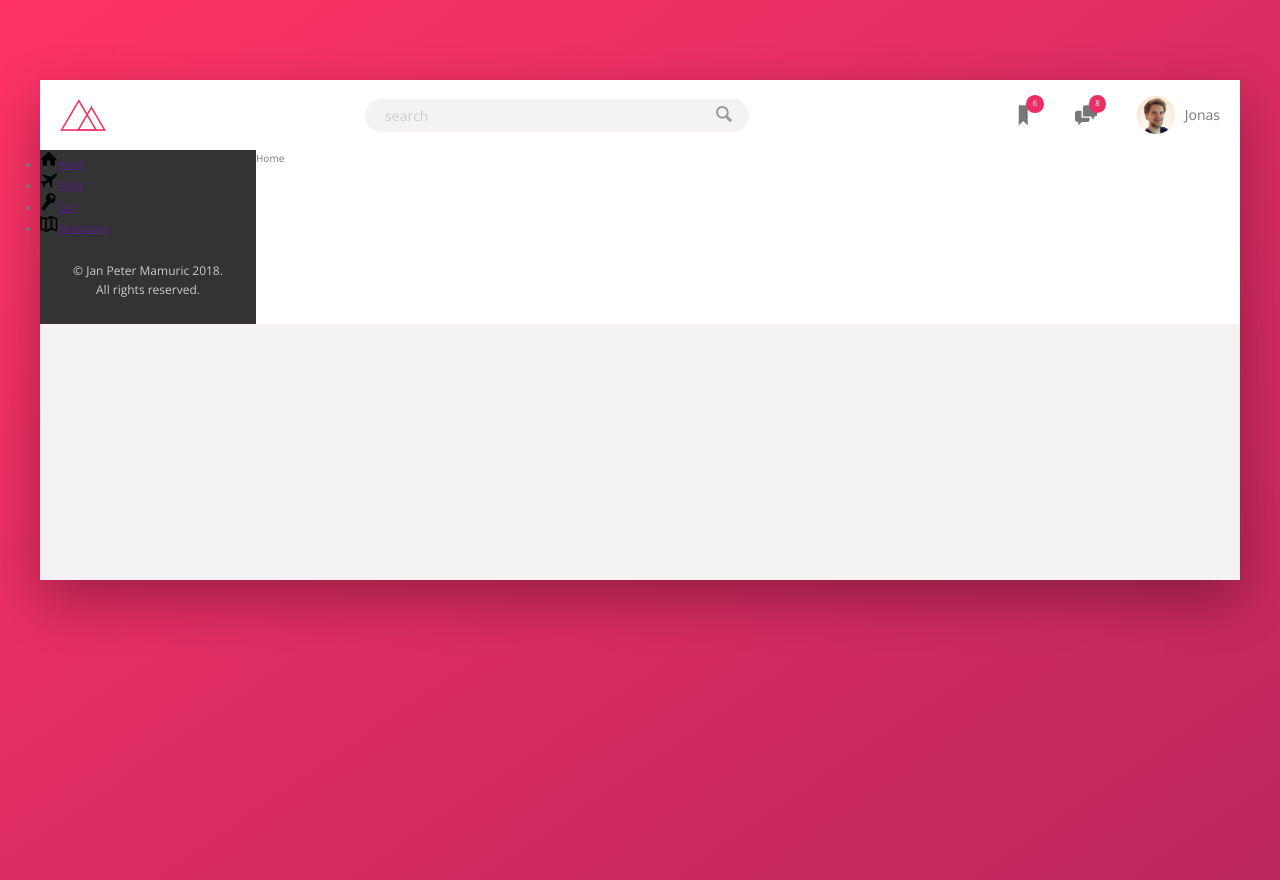
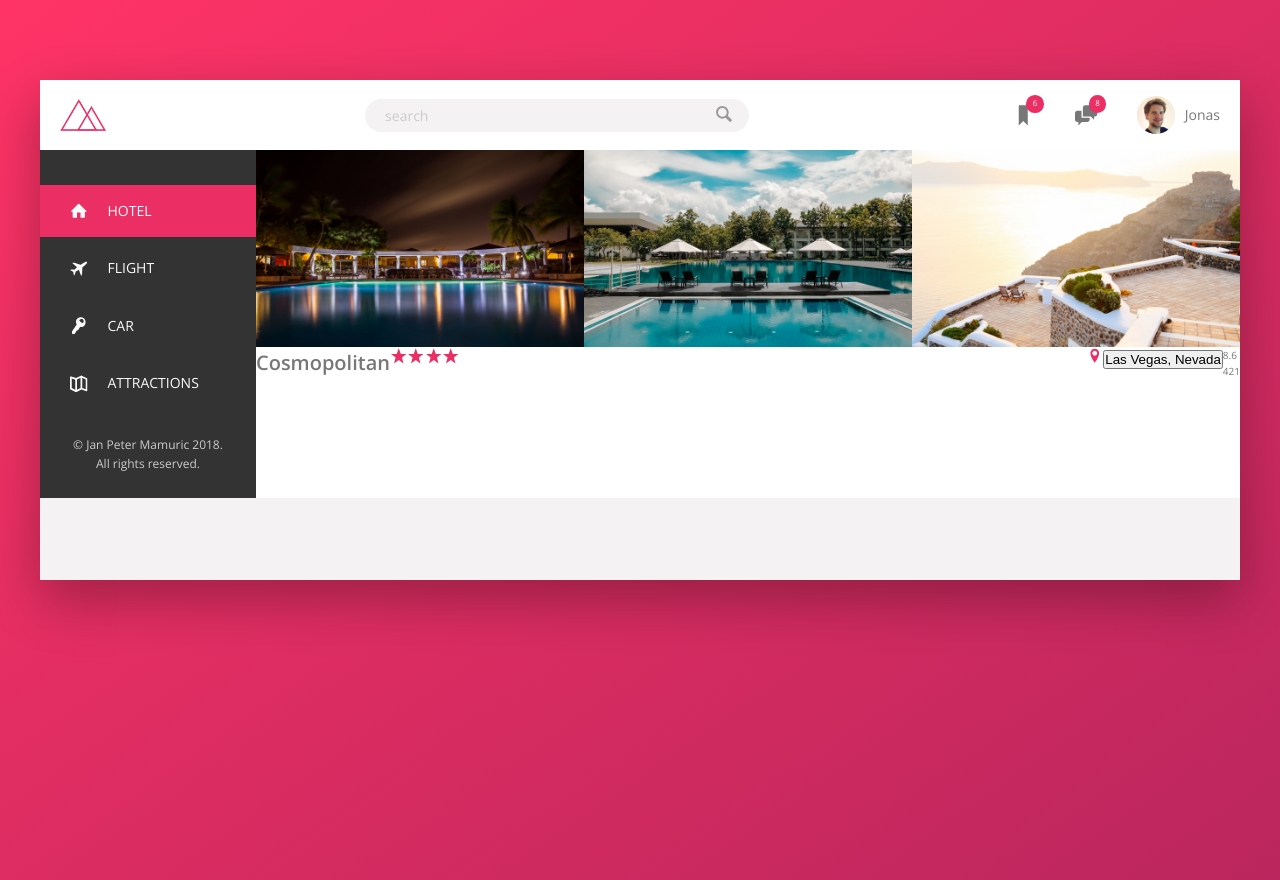
Before and after one commit to jpmamuric/FairFare, a React (Create React App) app: page / in a window 1280 px wide. Built offline with nearby package versions, Linux system fonts and the light colour scheme.

Commit message:
added sidenav , started main component

```diff
--- a/src/assets/sass/components/_icons.scss
+++ b/src/assets/sass/components/_icons.scss
@@ -20,4 +20,14 @@
 .map__icon {
   width: 1.75rem;
   height: 1.75rem;
+  margin-right: 2rem;
+  // fill: currentColor, color of parent element.
+  fill: var(--color-grey-light-1);
 }
+
+.star__icon,
+.location-pin__icon  {
+  width: 1.75rem;
+  height: 1.75rem;
+  fill: var(--color-primary);
+}
--- a/src/assets/sass/layout/_home.scss
+++ b/src/assets/sass/layout/_home.scss
@@ -2,3 +2,42 @@
   flex: 1;
   background-color: var(--color-white);
 }
+
+.gallery {
+  display: flex;
+
+  &__img {
+    width: 100%;
+    display: block;
+  }
+}
+
+
+.overview {
+  display: flex;
+
+
+  &__heading {
+
+  }
+
+  &__stars {
+      flex: 1;
+  }
+
+  &__location {
+
+  }
+
+  &__rating {
+
+  }
+
+  &__rating-count{
+
+  }
+
+  &__rating-average {
+
+  }
+}
--- a/src/assets/sass/layout/_sidebar.scss
+++ b/src/assets/sass/layout/_sidebar.scss
@@ -8,12 +8,55 @@
 
 
 .sidebar-nav {
+  font-size: 1.4rem;
+  list-style: none;
+  margin-top:  3.5rem;
+
   &__item {
+    position: relative;
+    &:not(:last-child) {
+      margin-bottom: .5rem;
+    }
+  }
 
+  &__item::before {
+    content: "";
+    position: absolute;
+    top: 0;
+    left: 0;
+    height: 100%;
+    width: 3px;
+    background-color: var(--color-primary);
+    transform: scaleY(0);
+    transition: transform .2s,
+                width .4s cubic-bezier(1,0,0,1) .2s,
+                background-color .1s;
+  }
+
+  &__item:hover::before,
+  &__item--active::before {
+    transform: scaleY(1);
+    width: 100%;
+  }
+
+  &__item:active::before {
+    background-color: var(--color-primary-light);
   }
 
   &__link {
 
+    &:link,
+    &:visited {
+      color: var(--color-grey-light-1);
+      text-decoration: none;
+      text-transform: uppercase;
+      display: block;
+      padding: 1.5rem 3rem;
+      display: flex;
+      align-items: center;
+      z-index: 10;
+      position: relative;
+    }
   }
 
 }
--- a/src/assets/sass/main.css
+++ b/src/assets/sass/main.css
@@ -61,7 +61,15 @@ body {
 .key__icon,
 .map__icon {
   width: 1.75rem;
-  height: 1.75rem; }
+  height: 1.75rem;
+  margin-right: 2rem;
+  fill: var(--color-grey-light-1); }
+
+.star__icon,
+.location-pin__icon {
+  width: 1.75rem;
+  height: 1.75rem;
+  fill: var(--color-primary); }
 
 .container {
   max-width: 120rem;
@@ -123,12 +131,57 @@ body {
   flex: 1;
   background-color: var(--color-white); }
 
+.gallery {
+  display: flex; }
+  .gallery__img {
+    width: 100%;
+    display: block; }
+
+.overview {
+  display: flex; }
+  .overview__stars {
+    flex: 1; }
+
 .sidebar {
   background-color: var(--color-grey-dark-1);
   flex: 0 0 18%;
   display: flex;
   flex-direction: column;
   justify-content: space-between; }
+
+.sidebar-nav {
+  font-size: 1.4rem;
+  list-style: none;
+  margin-top: 3.5rem; }
+  .sidebar-nav__item {
+    position: relative; }
+    .sidebar-nav__item:not(:last-child) {
+      margin-bottom: .5rem; }
+  .sidebar-nav__item::before {
+    content: "";
+    position: absolute;
+    top: 0;
+    left: 0;
+    height: 100%;
+    width: 3px;
+    background-color: var(--color-primary);
+    transform: scaleY(0);
+    transition: transform 0.2s, width 0.4s cubic-bezier(1, 0, 0, 1) 0.2s, background-color 0.1s; }
+  .sidebar-nav__item:hover::before, .sidebar-nav__item--active::before {
+    transform: scaleY(1);
+    width: 100%; }
+  .sidebar-nav__item:active::before {
+    background-color: var(--color-primary-light); }
+  .sidebar-nav__link:link, .sidebar-nav__link:visited {
+    color: var(--color-grey-light-1);
+    text-decoration: none;
+    text-transform: uppercase;
+    display: block;
+    padding: 1.5rem 3rem;
+    display: flex;
+    align-items: center;
+    z-index: 10;
+    position: relative; }
 
 .legal {
   font-size: 1.2rem;
--- a/src/react/components/Home.js
+++ b/src/react/components/Home.js
@@ -1,11 +1,56 @@
-import React from 'react'
+import React, { Component } from 'react'
 
-const Home = () => {
-  return (
-    <main className="hotel-view">
-      Home
-    </main>
-  )
+import Icon from './Icon';
+
+
+const images = [
+  { name : 'hotel-1'},
+  { name : 'hotel-2'},
+  { name : 'hotel-3'},
+]
+
+class Home extends Component {
+  render() {
+    return (
+      <main className="hotel-view">
+        <div className="gallery">
+          {
+            images.map( img => (
+              <figure key={img.name} className="gallery__item">
+                <img src={require(`../../assets/img/${img.name}.jpg`)} alt="" className="gallery__img"/>
+              </figure>
+            ))
+          }
+        </div>
+
+        <div className="overview">
+          <h1 className="overview__heading">
+            Cosmopolitan
+          </h1>
+
+          <div className="overview__stars">
+            {/* generate dynamic ratings*/}
+
+            <Icon name='star' />
+            <Icon name='star' />
+            <Icon name='star' />
+            <Icon name='star' />
+          </div>
+
+          <div className="overview__location">
+            <Icon name='location-pin'/>
+            <button className='btn-inline'>Las Vegas, Nevada</button>
+          </div>
+
+          <div className='overview__rating'>
+            <div className='overview__rating-average'>8.6</div>
+            <div className="overview__rating-count">421</div>
+          </div>
+
+        </div>
+      </main>
+    )
+  }
 }
 
 export default Home;
--- a/src/react/components/Sidebar.js
+++ b/src/react/components/Sidebar.js
@@ -1,21 +1,31 @@
-import React from 'react'
+import React, { Component } from 'react'
 
 import Icon from './Icon';
 
 const SIDE_NAV_ICON = [
-  { name: 'home', title: 'Hotel' },
-  { name: 'aircraft', title: 'Flight' },
-  { name: 'key', title: 'Car' },
-  { name: 'map', title: 'Attractions' }
+  { name: 'home', title: 'Hotel', active: true, activeClass: 'sidebar-nav__item--active'},
+  { name: 'aircraft', title: 'Flight', activeClass: 'sidebar-nav__item--active'},
+  { name: 'key', title: 'Car', activeClass: 'sidebar-nav__item--active' },
+  { name: 'map', title: 'Attractions', activeClass: 'sidebar-nav__item--active' }
 ]
 
-const Sidebar = () => {
+class Sidebar extends Component {
+  state = { isActive: false };
+
+  handleOnClick(name) {
+    console.log(name);
+  }
+
+  render() {
     return (
       <nav className="sidebar">
         <ul className="sidebar-nav">
           {
             SIDE_NAV_ICON.map( (icon,i) => (
-            <li key={i} className="sidebar-nav__item">
+              <li
+                key={i}
+                className={ icon.active ? `sidebar-nav__item ${icon.activeClass}` : 'sidebar-nav__item '}
+                onClick={(name)=>this.handleOnClick(icon.name)}>
                 <a href="" className="sidebar-nav__link">
                   <Icon name={icon.name} />
                   <span>{icon.title}</span>
@@ -29,5 +39,6 @@ const Sidebar = () => {
       </nav>
     )
   }
+}
 
 export default Sidebar;
```
Also changed, not shown: src/react/components/Rating.js (added, +48 -0 lines). Lines whose indentation alone changed are shown as unchanged.
